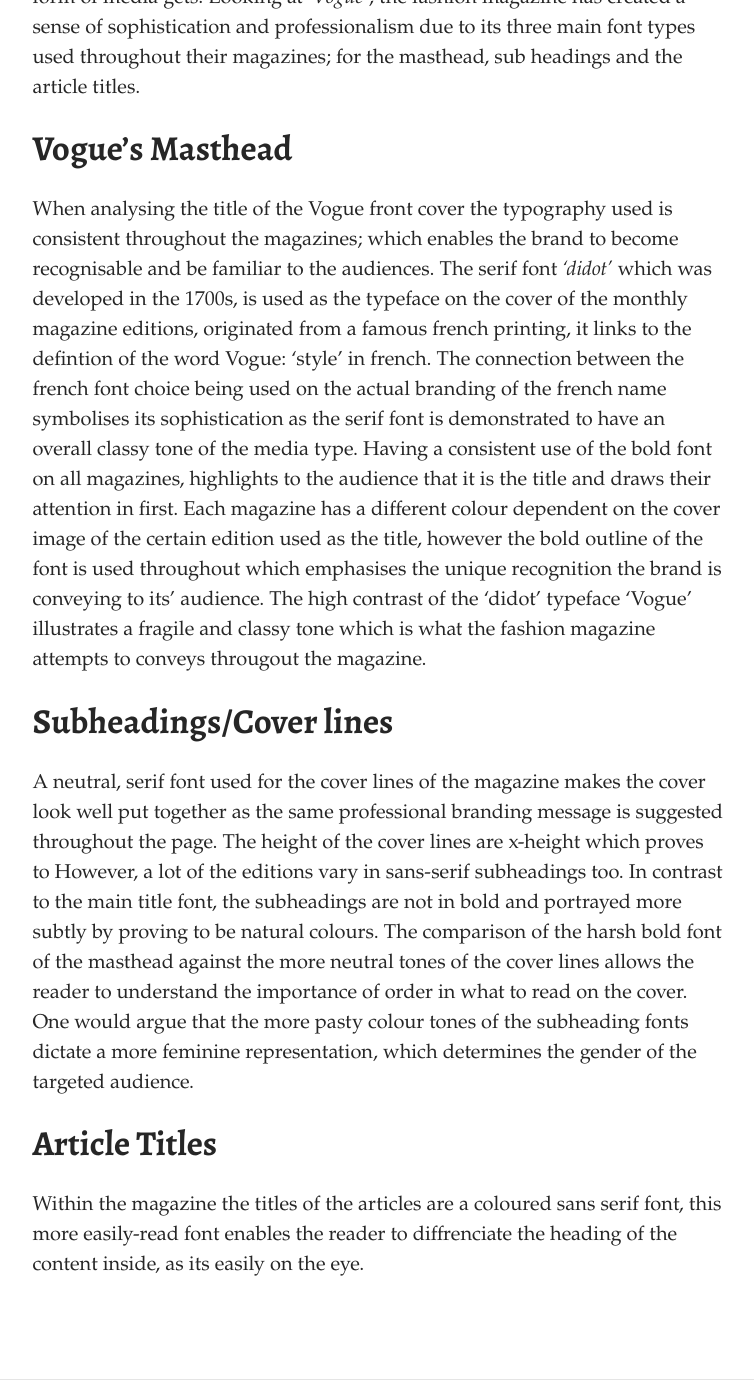
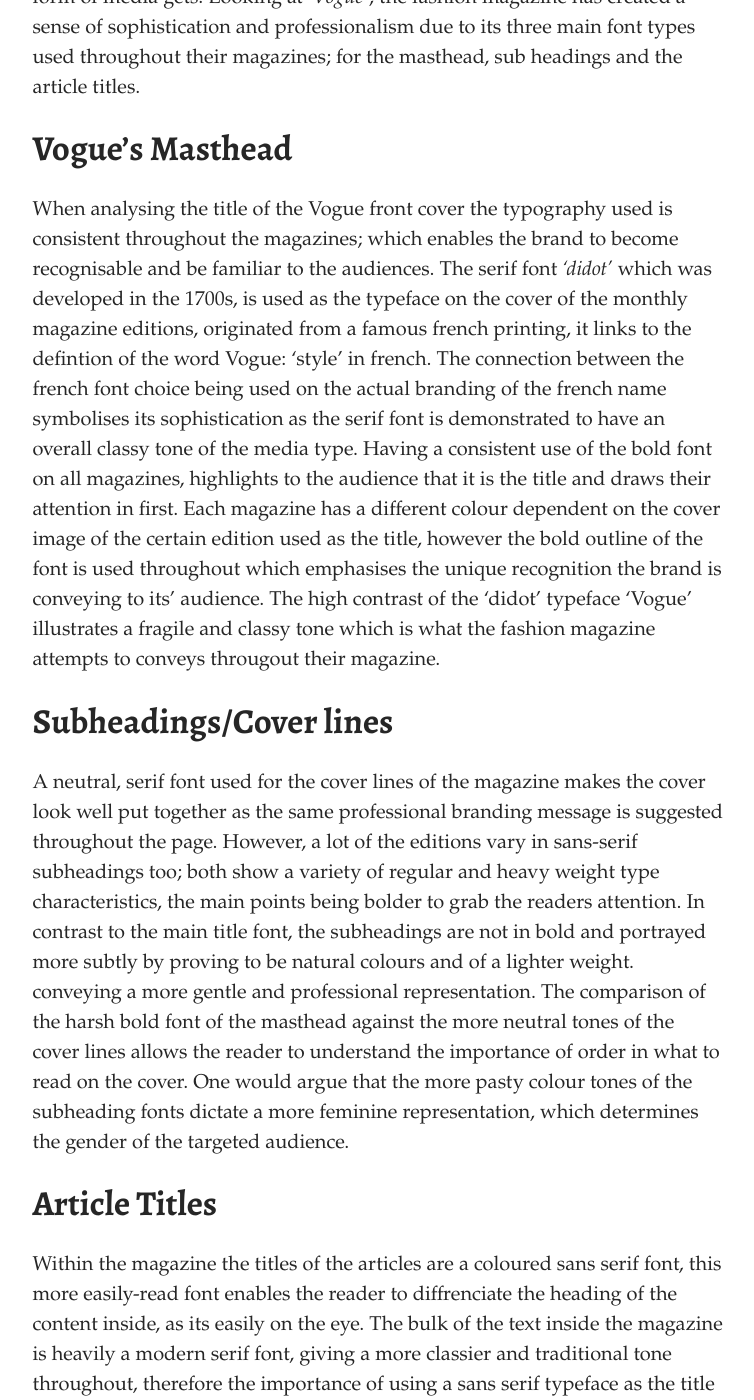
Before and after one commit to charlotteaashley/typo-design-template, a Jekyll site: the page built from _posts/2021-09-26-the-importance-of-typography-vogue.md, in a window 1280 px wide and 1400 px high, scrolled down 782 px. Shown: the whole window, without its empty margins (262-1016 px from the left). Built offline with Jekyll 4.4.1, drawn with Linux system fonts in a browser that asks for light colours; some web fonts are replaced; some of the changed text lies outside the part shown.

Commit message:
Update Post “2021-09-26-the-importance-of-typography-vogue”

```diff
--- a/_posts/2021-09-26-the-importance-of-typography-vogue.md
+++ b/_posts/2021-09-26-the-importance-of-typography-vogue.md
@@ -14,12 +14,12 @@
 
 ## **Vogue's Masthead**
 
-When analysing the title of the Vogue front cover the typography used is consistent throughout the magazines; which enables the brand to become recognisable and be familiar to the audiences. The serif font *'didot'*  which was developed in the 1700s, is used as the typeface on the cover of the monthly magazine editions, originated from a famous french printing, it links to the defintion of the word Vogue: 'style' in french. The connection between the french font choice being used on the actual branding of the french name symbolises its sophistication as the serif font is demonstrated to have an overall classy tone of the media type. Having a consistent use of the bold font on all magazines, highlights to the audience that it is the title and draws their attention in first. Each magazine has a different colour dependent on the cover image of the certain edition used as the title, however the bold outline of the font is used throughout which emphasises the unique recognition the brand is conveying to its' audience. The high contrast of the 'didot' typeface 'Vogue' illustrates a fragile and classy tone which is what the fashion magazine attempts to conveys througout the magazine.
+When analysing the title of the Vogue front cover the typography used is consistent throughout the magazines; which enables the brand to become recognisable and be familiar to the audiences. The serif font *'didot'*  which was developed in the 1700s, is used as the typeface on the cover of the monthly magazine editions, originated from a famous french printing, it links to the defintion of the word Vogue: 'style' in french. The connection between the french font choice being used on the actual branding of the french name symbolises its sophistication as the serif font is demonstrated to have an overall classy tone of the media type. Having a consistent use of the bold font on all magazines, highlights to the audience that it is the title and draws their attention in first. Each magazine has a different colour dependent on the cover image of the certain edition used as the title, however the bold outline of the font is used throughout which emphasises the unique recognition the brand is conveying to its' audience. The high contrast of the 'didot' typeface 'Vogue' illustrates a fragile and classy tone which is what the fashion magazine attempts to conveys througout their magazine.
 
 ## **Subheadings/Cover lines**
 
-A neutral, serif font used for the cover lines of the magazine makes the cover look well put together as the same professional branding message is suggested throughout the page. The height of the cover lines are x-height which proves to However, a lot of the editions vary in sans-serif subheadings too. In contrast to the main title font, the subheadings are not in bold and portrayed more subtly by proving to be natural colours. The comparison of the harsh bold font of the masthead against the more neutral tones of the cover lines allows the reader to understand the importance of order in what to read on the cover. One would argue that the more pasty colour tones of the subheading fonts dictate a more feminine representation, which determines the gender of the targeted audience.
+A neutral, serif font used for the cover lines of the magazine makes the cover look well put together as the same professional branding message is suggested throughout the page. However, a lot of the editions vary in sans-serif subheadings too; both show a variety of regular and heavy weight type characteristics, the main points being bolder to grab the readers attention. In contrast to the main title font, the subheadings are not in bold and portrayed more subtly by proving to be natural colours and of a lighter weight. conveying a more gentle and professional representation. The comparison of the harsh bold font of the masthead against the more neutral tones of the cover lines allows the reader to understand the importance of order in what to read on the cover. One would argue that the more pasty colour tones of the subheading fonts dictate a more feminine representation, which determines the gender of the targeted audience.
 
 ## **Article Titles**
 
-Within the magazine the titles of the articles are a coloured sans serif font, this more easily-read font enables the reader to diffrenciate the heading of the content inside, as its easily on the eye.
+Within the magazine the titles of the articles are a coloured sans serif font, this more easily-read font enables the reader to diffrenciate the heading of the content inside, as its easily on the eye. The bulk of the text inside the magazine is heavily a modern serif font, giving a more classier and traditional tone throughout, therefore the importance of using a sans serif typeface as the title of the content, breaks up the text it also emphaises the modern aspect as sans serif is proven to be more modern as serif typefaces can be seen more traditionally.
```
